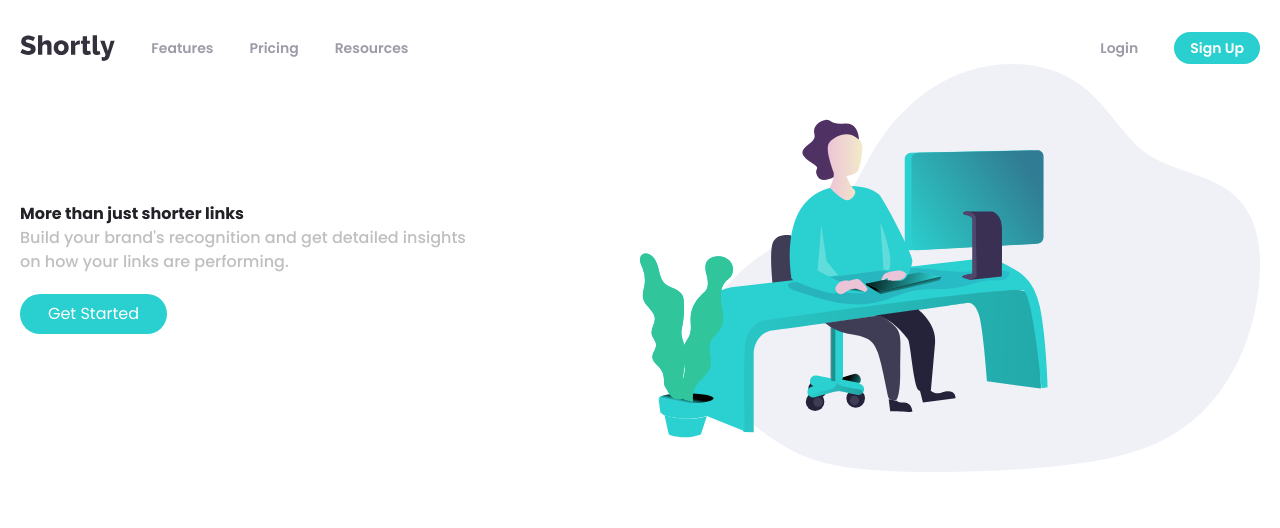
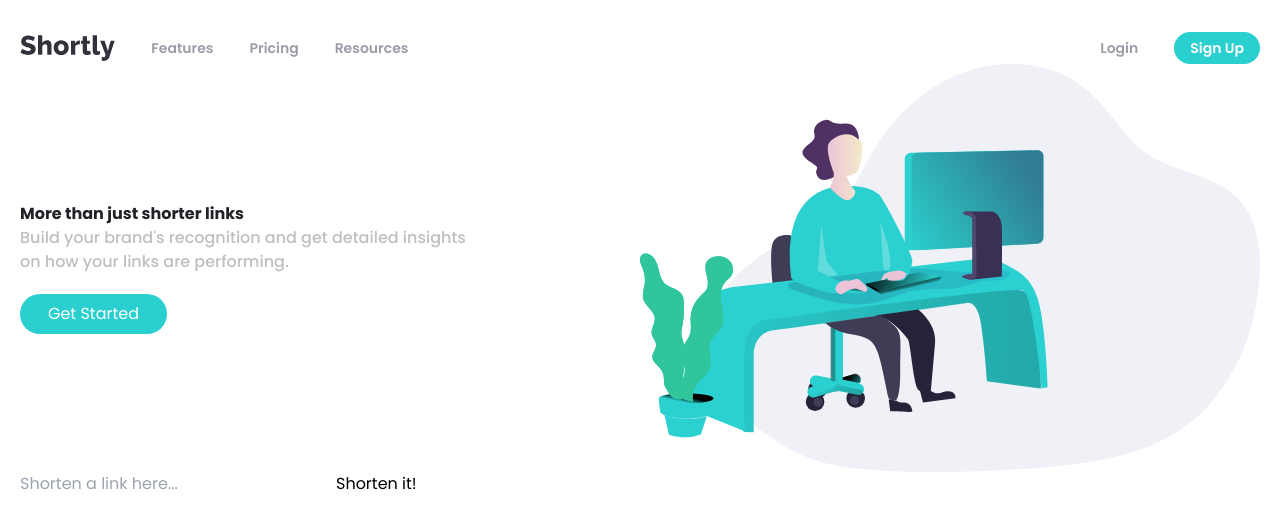
Before and after one commit to FriedAxons/url-shortening-api-landing-page, a React (Vite) app: page / in a window 1280 px wide. Shown: the top 528 px of the page. Built offline with nearby package versions, Linux system fonts and the light colour scheme.

Commit message:
Implement first iteration of ShortenURL component

```diff
--- a/src/App.tsx
+++ b/src/App.tsx
@@ -1,11 +1,13 @@
 import Navbar from "./components/Navbar";
 import HeroSection from "./components/HeroSection";
+import ShortenURL from "./components/ShortenURL";
 
 const App = () => {
   return (
     <div className="w-full h-screen lg:x-p mx-p">
       <Navbar />
       <HeroSection />
+      <ShortenURL />
     </div>
   );
 };
--- a/src/components/ShortenURL.tsx
+++ b/src/components/ShortenURL.tsx
@@ -0,0 +1,74 @@
+import { useState } from "react";
+import { useShortenURL } from "../hooks/useShortenURL";
+
+const ShortenURL = () => {
+  const [url, setUrl] = useState("");
+  const [copiedIndex, setCopiedIndex] = useState<number | null>(null); // Track which link is copied
+  const { shortenedLinks, error, loading, shortenURL } = useShortenURL();
+
+  const handleSubmit = (e: React.FormEvent) => {
+    e.preventDefault();
+    shortenURL(url); // Trigger URL shortening when the button is pressed
+  };
+
+  const handleCopy = (shortLink: string, index: number) => {
+    navigator.clipboard.writeText(shortLink); // Copy the link to clipboard
+    setCopiedIndex(index); // Set the copied index
+    setTimeout(() => setCopiedIndex(null), 3000);
+  };
+
+  return (
+    <div>
+      <form onSubmit={handleSubmit}>
+        <input
+          type="text"
+          placeholder="Shorten a link here..."
+          value={url}
+          onChange={(e) => setUrl(e.target.value)}
+        />
+        <button type="submit" disabled={loading}>
+          {loading ? "Shortening..." : "Shorten it!"}
+        </button>
+      </form>
+
+      {/* Display error message */}
+      {error && <p>{error}</p>}
+
+      {/* Display shortened URLs */}
+      {shortenedLinks.length > 0 && (
+        <div>
+          <ul>
+            {shortenedLinks.map((link, index) => (
+              <li
+                key={index}
+                className="flex justify-between items-center my-2"
+              >
+                <p className="text-verydarkviolet">{link.original}</p>
+                <div className="flex items-center space-x-4">
+                  <a
+                    href={link.short}
+                    target="_blank"
+                    rel="noopener referrer"
+                    className="text-cyan"
+                  >
+                    {link.short}
+                  </a>
+                  <button
+                    onClick={() => handleCopy(link.short, index)}
+                    className={`px-4 py-2 rounded text-white transition-colors ${
+                      copiedIndex === index
+                        ? "bg-darkviolet"
+                        : "bg-cyan hover:bg-opacity-50"
+                    }`}
+                  ></button>
+                </div>
+              </li>
+            ))}
+          </ul>
+        </div>
+      )}
+    </div>
+  );
+};
+
+export default ShortenURL;
```
